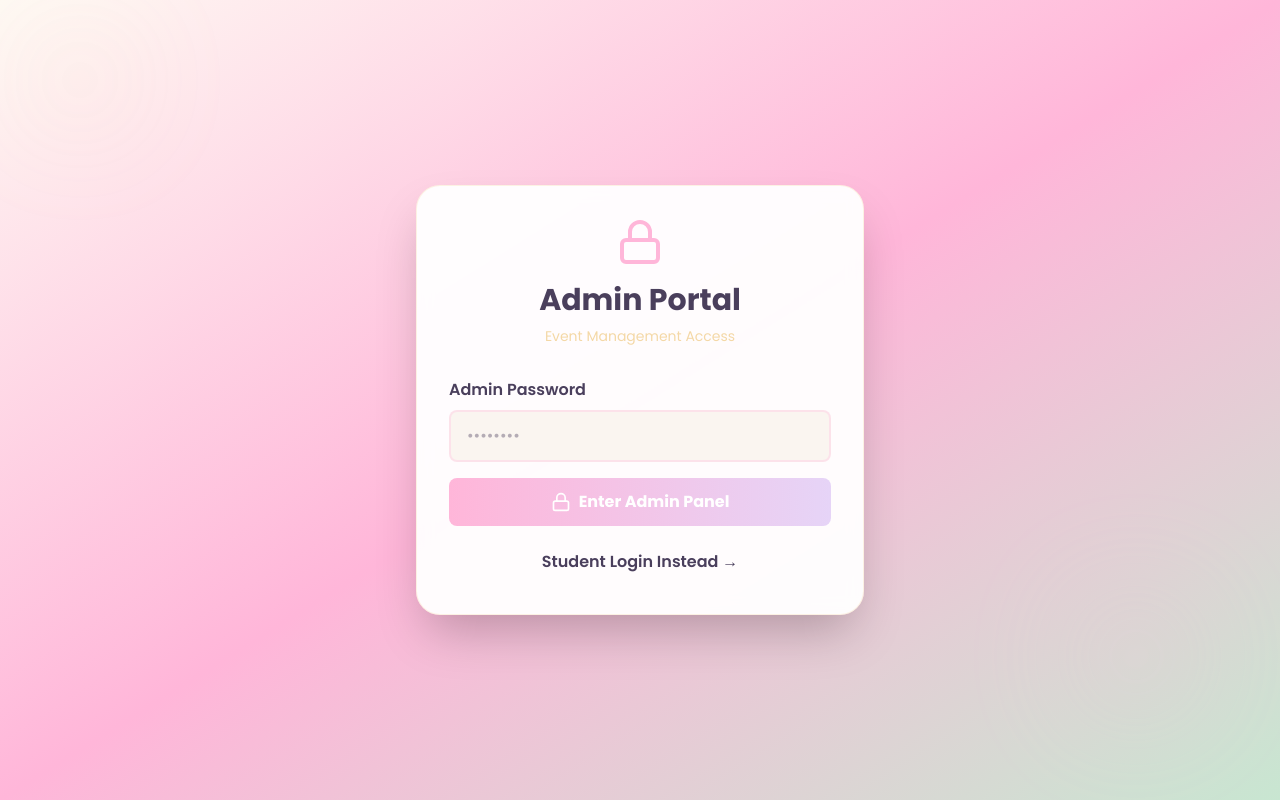
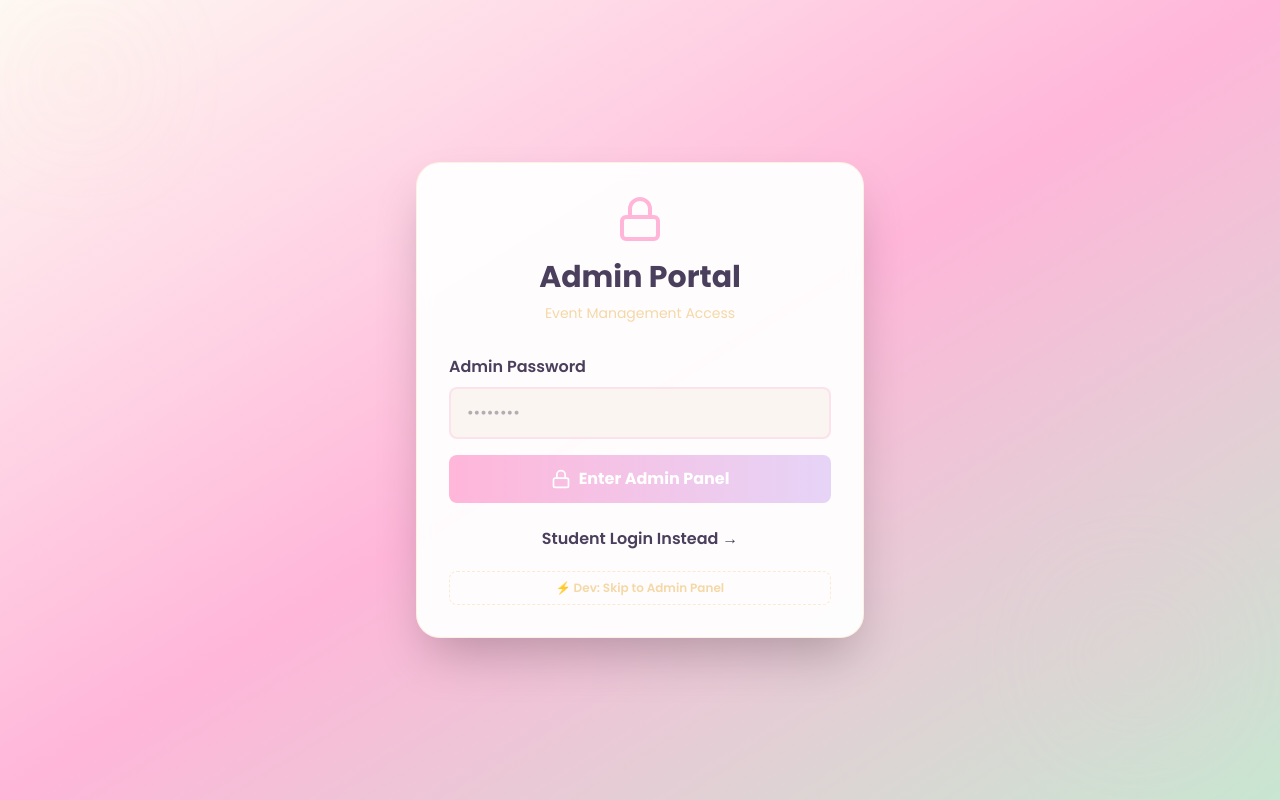
Before and after one commit to eyronc/bsn-acquaintance, a React (Vite) app: page / in a window 1280 px wide. Both pictures are taken after a click on the button "🔐 Admin Login". Built offline with nearby package versions, Linux system fonts and the light colour scheme; no server answers.

Commit message:
Add dev skip button to admin login for development

```diff
--- a/src/components/Auth/AdminLogin.jsx
+++ b/src/components/Auth/AdminLogin.jsx
@@ -19,6 +19,18 @@ export function AdminLogin({ onLogin, onSwitchToStudent }) {
     } finally {
       setLoading(false);
     }
+  };
+
+  // Dev mode: Skip admin login
+  const handleDevSkip = () => {
+    const adminUser = {
+      id: 'dev-admin',
+      fullname: 'Dev Admin',
+      email: 'dev-admin@example.com',
+      role: 'admin'
+    };
+    localStorage.setItem('bsn_user', JSON.stringify(adminUser));
+    window.location.reload();
   };
 
   return (
@@ -68,6 +80,14 @@ export function AdminLogin({ onLogin, onSwitchToStudent }) {
         >
           Student Login Instead →
         </button>
+
+        {/* Dev Skip Button */}
+        <button
+          onClick={handleDevSkip}
+          className="w-full mt-3 py-2 text-center text-enchant-gold font-semibold hover:bg-enchant-light rounded-lg transition-colors text-xs border border-dashed border-enchant-gold border-opacity-50"
+        >
+          ⚡ Dev: Skip to Admin Panel
+        </button>
       </div>
 
       {toast && <Toast {...toast} onClose={() => setToast(null)} />}
```
